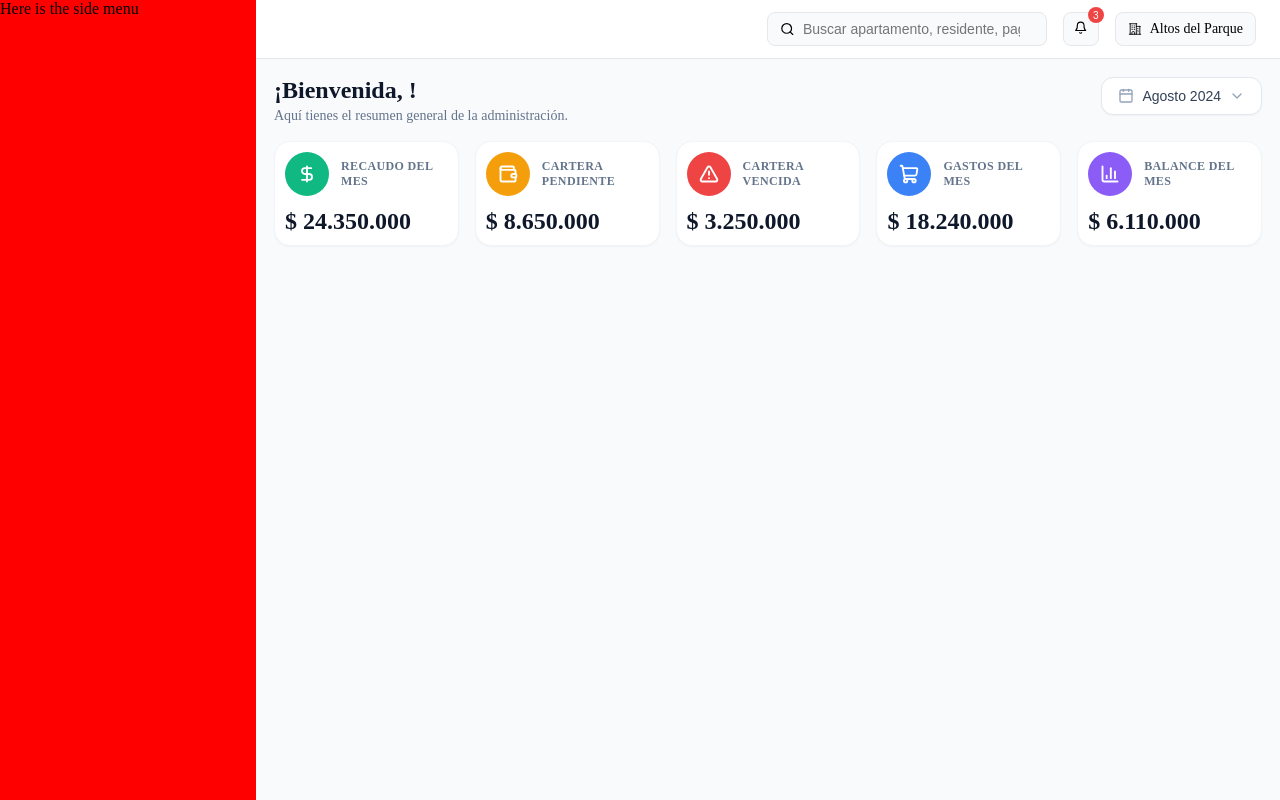
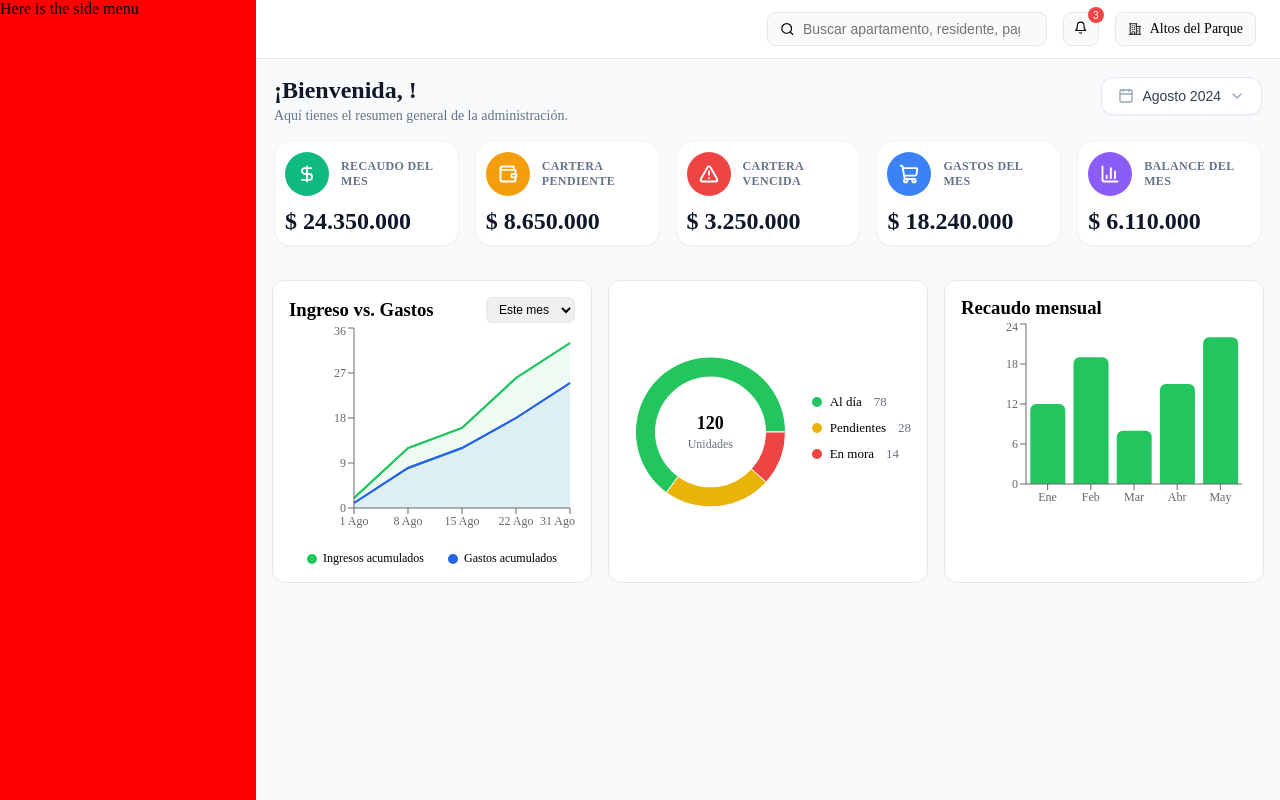
Before and after one commit to StartupName/admin-software, a React (Vite) app: page /dashboard in a window 1280 px wide. Built offline with nearby package versions, Linux system fonts and the light colour scheme.

Commit message:
feat(component-charts): implement reusable charts with json data

```diff
--- a/package.json
+++ b/package.json
@@ -10,11 +10,12 @@
     "preview": "vite preview"
   },
   "dependencies": {
-    "lucide-react": "^1.38.0",
+    "lucide-react": "^1.39.0",
     "react": "^19.2.8",
     "react-dom": "^19.2.8",
+    "react-icons": "^5.7.0",
     "react-router-dom": "^7.18.3",
-    "react-icons": "^5.7.0"
+    "recharts": "^3.10.1"
   },
   "devDependencies": {
     "@babel/core": "^7.29.7",
--- a/src/modules/dashboard/Dashboard.jsx
+++ b/src/modules/dashboard/Dashboard.jsx
@@ -1,14 +1,16 @@
 import './Dashboard.css'
-
 import TopNavigationComponent from './components/topNavigationComponent/topNavigationComponent'
 import InformationCardsComponent from './components/InformationCardsComponent/InformationCardsComponent'
+import ChartsComponent from './components/ChartsComponent/ChartsComponent'
+
 function DashBoard() {
   return (
     <>
       <TopNavigationComponent organizationName="Altos del Parque" />
       <InformationCardsComponent/>
+      <ChartsComponent />
     </>
   )
+}
 
-}
 export default DashBoard
--- /dev/null
+++ b/src/modules/dashboard/components/ChartsComponent/ApartmentStatusDonut.jsx
@@ -0,0 +1,41 @@
+import { PieChart, Pie, Cell, ResponsiveContainer } from 'recharts'
+
+// Donut chart is reusable: data and legend position are received via props
+// Legend position controls layout through CSS class legend-${legendPosition}
+export default function ApartmentStatusDonut({ data, legendPosition = "right", style }) {
+  return (
+    <div className={`chartCard donutWrapper legend-${legendPosition}`} style={style}>
+      <div className="chartContainer">
+        <ResponsiveContainer width="100%" height={180}>
+          <PieChart>
+            <Pie
+              data={data}
+              dataKey="value"
+              innerRadius={55}
+              outerRadius={75}
+            >
+              {data.map((entry, index) => (
+                <Cell key={index} fill={entry.color} />
+              ))}
+            </Pie>
+          </PieChart>
+        </ResponsiveContainer>
+
+        <div className="centerLabel">
+          <span>120</span>
+          <small>Unidades</small>
+        </div>
+      </div>
+
+      <ul className="pieLegend">
+        {data.map((item) => (
+          <li key={item.name}>
+            <i className="dot" style={{ background: item.color }} />
+            {item.name}
+            <span>{item.value}</span>
+          </li>
+        ))}
+      </ul>
+    </div>
+  )
+}
--- a/src/modules/dashboard/components/ChartsComponent/ChartsComponent.css
+++ b/src/modules/dashboard/components/ChartsComponent/ChartsComponent.css
@@ -1 +1,150 @@
-/*Write your code here*/
+.chartsGrid {
+  display: grid;
+  grid-template-columns: 1fr 1fr 1fr;
+  gap: 16px;
+  padding: 16px;
+  width: 100%;
+  max-width: 100%;
+  box-sizing: border-box;
+}
+
+.chartCard {
+  background: #fff;
+  border: 1px solid #e5e7eb;
+  border-radius: 12px;
+  padding: 16px;
+  min-width: 0;
+  overflow: hidden;
+  width: 100%;
+  box-sizing: border-box;
+}
+
+.chartHeader {
+  display: flex;
+  justify-content: space-between;
+  align-items: center;
+  gap: 8px;
+}
+
+.chartHeader select {
+  border: 1px solid #e5e7eb;
+  border-radius: 6px;
+  padding: 4px 8px;
+  font-size: 12px;
+}
+
+.chartContainer {
+  position: relative;
+  flex: 1;
+  min-width: 0;
+}
+
+.centerLabel {
+  position: absolute;
+  top: 50%;
+  left: 50%;
+  transform: translate(-50%, -50%);
+  text-align: center;
+}
+
+.centerLabel span {
+  display: block;
+  font-size: 18px;
+  font-weight: 700;
+}
+
+.centerLabel small {
+  font-size: 12px;
+  color: #6b7280;
+}
+
+.legend {
+  display: flex;
+  gap: 24px;
+  justify-content: center;
+  margin-top: 8px;
+  font-size: 12px;
+  flex-wrap: wrap;
+}
+
+.legend span {
+  display: flex;
+  align-items: center;
+  gap: 6px;
+}
+
+.dot {
+  width: 10px;
+  height: 10px;
+  border-radius: 50%;
+  display: inline-block;
+}
+
+.dot.green {
+  background: #22c55e;
+}
+
+.dot.blue {
+  background: #2563eb;
+}
+
+.dot.yellow {
+  background: #eab308;
+}
+
+.dot.red {
+  background: #ef4444;
+}
+
+.donutWrapper {
+  display: flex;
+  gap: 16px;
+  align-items: center;
+}
+
+.legend-right {
+  flex-direction: row;
+}
+
+.legend-left {
+  flex-direction: row-reverse;
+}
+
+.legend-top {
+  flex-direction: column;
+}
+
+.legend-bottom {
+  flex-direction: column-reverse;
+}
+
+.pieLegend {
+  list-style: none;
+  padding: 0;
+  font-size: 13px;
+}
+
+.pieLegend li {
+  display: flex;
+  align-items: center;
+  gap: 8px;
+  margin-bottom: 8px;
+  line-height: 1.4;
+}
+
+.pieLegend li span {
+  margin-left: 4px;
+  color: #6b7280;
+}
+
+@media (max-width: 1024px) {
+  .chartsGrid {
+    grid-template-columns: 1fr 1fr;
+  }
+}
+
+@media (max-width: 768px) {
+  .chartsGrid {
+    grid-template-columns: 1fr;
+  }
+}
--- a/src/modules/dashboard/components/ChartsComponent/ChartsComponent.jsx
+++ b/src/modules/dashboard/components/ChartsComponent/ChartsComponent.jsx
@@ -1 +1,24 @@
-//Write your code here
+import IncomeChart from './IncomeChart'
+import ApartmentStatusDonut from './ApartmentStatusDonut'
+import ThirdChart from './ThirdChart'
+
+import incomeData from './data/incomeData.json'
+import statusData from './data/statusData.json'
+import thirdData from './data/thirdData.json'
+
+import './ChartsComponent.css'
+
+export default function ChartsComponent() {
+  return (
+    <div className="chartsGrid">
+      <IncomeChart data={incomeData} />
+
+      <ApartmentStatusDonut
+        data={statusData}
+        legendPosition="right"
+      />
+
+      <ThirdChart data={thirdData} />
+    </div>
+  )
+}
--- /dev/null
+++ b/src/modules/dashboard/components/ChartsComponent/IncomeChart.jsx
@@ -0,0 +1,63 @@
+import { ComposedChart, Line, Area, XAxis, YAxis, Tooltip, ResponsiveContainer } from 'recharts'
+
+// Recharts is used for declarative chart composition with responsive containers
+export default function IncomeChart({ data, style }) {
+  return (
+    <div className="chartCard" style={style}>
+      <div className="chartHeader">
+        <h3>Ingreso vs. Gastos</h3>
+        <select>
+          <option>Este mes</option>
+        </select>
+      </div>
+
+      <ResponsiveContainer width="100%" height={220}>
+        <ComposedChart data={data}>
+          <XAxis dataKey="name" tick={{ fontSize: 12 }} />
+          <YAxis tick={{ fontSize: 12 }} />
+          <Tooltip />
+
+          <Area
+            dataKey="ing"
+            stroke="#22c55e"
+            fill="#22c55e20"
+            strokeWidth={2}
+          />
+
+          <Area
+            dataKey="gas"
+            stroke="#2563eb"
+            fill="#2563eb20"
+            strokeWidth={2}
+          />
+
+          <Line
+            dataKey="ing"
+            dot={false}
+            stroke="#22c55e"
+            strokeWidth={2}
+          />
+
+          <Line
+            dataKey="gas"
+            dot={false}
+            stroke="#2563eb"
+            strokeWidth={2}
+          />
+        </ComposedChart>
+      </ResponsiveContainer>
+
+      <div className="legend">
+        <span>
+          <i className="dot green" />
+          Ingresos acumulados
+        </span>
+
+        <span>
+          <i className="dot blue" />
+          Gastos acumulados
+        </span>
+      </div>
+    </div>
+  )
+}
--- /dev/null
+++ b/src/modules/dashboard/components/ChartsComponent/ThirdChart.jsx
@@ -0,0 +1,19 @@
+import { BarChart, Bar, XAxis, YAxis, Tooltip, ResponsiveContainer } from 'recharts'
+
+// Third chart replaces the removed Alerts panel, kept as independent reusable component
+export default function ThirdChart({ data, style }) {
+  return (
+    <div className="chartCard" style={style}>
+      <h3>Recaudo mensual</h3>
+
+      <ResponsiveContainer width="100%" height={200}>
+        <BarChart data={data}>
+          <XAxis dataKey="name" tick={{ fontSize: 12 }} />
+          <YAxis tick={{ fontSize: 12 }} />
+          <Tooltip />
+          <Bar dataKey="value" fill="#22c55e" radius={[6, 6, 0, 0]} />
+        </BarChart>
+      </ResponsiveContainer>
+    </div>
+  )
+}
--- /dev/null
+++ b/src/modules/dashboard/components/ChartsComponent/data/incomeData.json
@@ -0,0 +1,7 @@
+[
+  { "name": "1 Ago", "ing": 2, "gas": 1 },
+  { "name": "8 Ago", "ing": 12, "gas": 8 },
+  { "name": "15 Ago", "ing": 16, "gas": 12 },
+  { "name": "22 Ago", "ing": 26, "gas": 18 },
+  { "name": "31 Ago", "ing": 33, "gas": 25 }
+]
--- /dev/null
+++ b/src/modules/dashboard/components/ChartsComponent/data/statusData.json
@@ -0,0 +1,5 @@
+[
+  { "name": "Al día", "value": 78, "color": "#22c55e" },
+  { "name": "Pendientes", "value": 28, "color": "#eab308" },
+  { "name": "En mora", "value": 14, "color": "#ef4444" }
+]
--- /dev/null
+++ b/src/modules/dashboard/components/ChartsComponent/data/thirdData.json
@@ -0,0 +1,7 @@
+[
+  { "name": "Ene", "value": 12 },
+  { "name": "Feb", "value": 19 },
+  { "name": "Mar", "value": 8 },
+  { "name": "Abr", "value": 15 },
+  { "name": "May", "value": 22 }
+]
```
Also changed, not shown: 1 other file (tests, documents, lock files or other folders).
